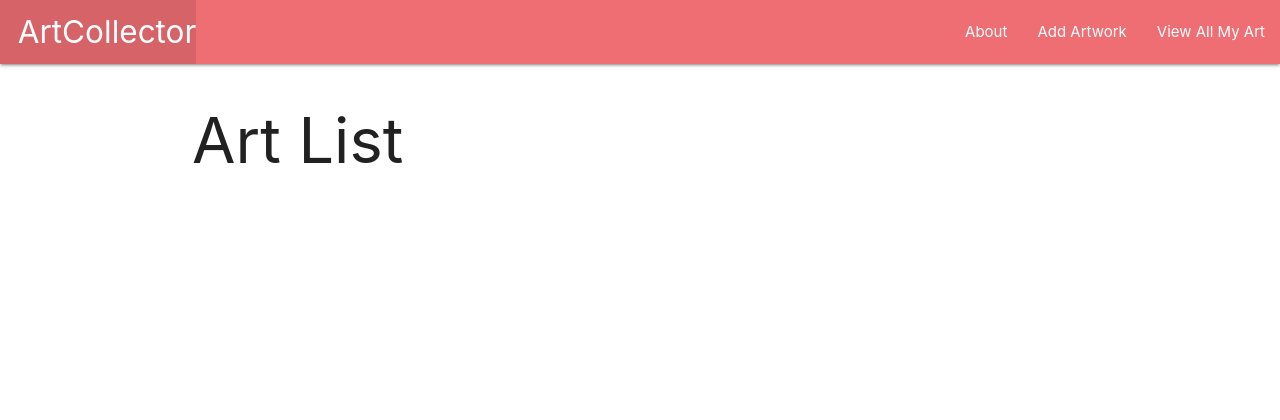
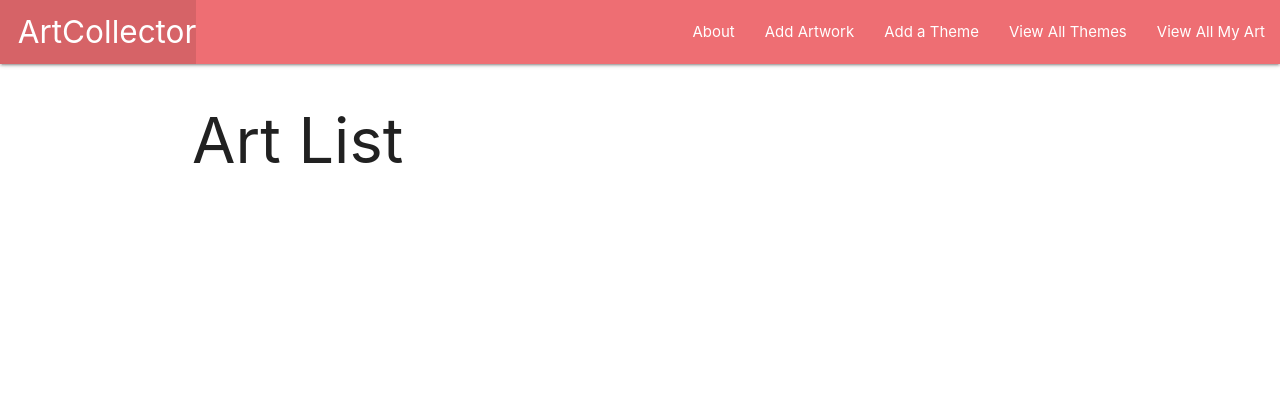
Before and after one commit to aditiohri/artcollector, a Django app: page /art/ in a window 1280 px wide. Shown: the top 420 px of the page. Run offline with Django 3.2, Linux system fonts and the light colour scheme; data that the repository does not hold is empty.

Commit message:
add UI for user to add themes from navbar

```diff
--- a/main_app/templates/base.html
+++ b/main_app/templates/base.html
@@ -21,6 +21,8 @@
         <ul class="right">
           <li><a href="{% url 'about' %}">About</a></li>
           <li><a href="{% url 'art_create' %}">Add Artwork</a></li>
+          <li><a href="{% url 'theme_create' %}">Add a Theme</a></li>
+          <li><a href="{% url 'theme_index' %}">View All Themes</a></li>
           <li><a href="{% url 'index' %}">View All My Art</a></li>
         </ul>
       </div>
```
